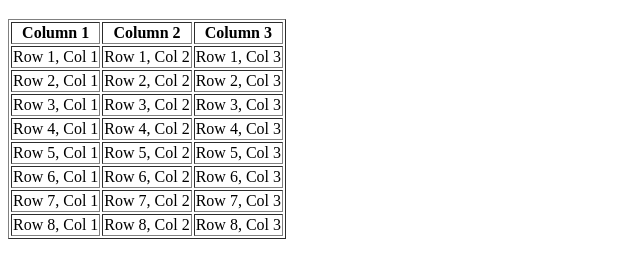
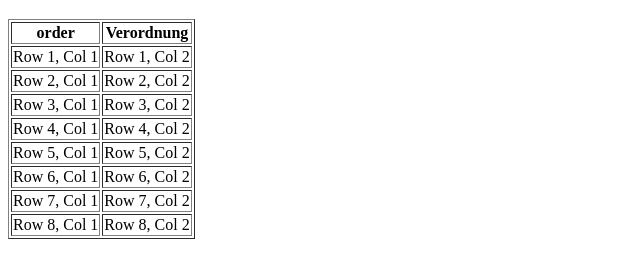
Before and after one commit to frankplagwitz/frankplagwitz.github.io, a plain HTML site: page index.html in a window 1280 px wide. Shown: the part 61-338 px from the top of the page, without its empty margins (0-640 px from the left). Drawn offline with Linux system fonts and the light colour scheme.

Commit message:
Changed table

```diff
--- a/index.html
+++ b/index.html
@@ -9,51 +9,44 @@
 
     <table border="1">
         <tr>
-            <th>Column 1</th>
-            <th>Column 2</th>
-            <th>Column 3</th>
+            <th>order</th>
+            <th>Verordnung</th>
+
         </tr>
         <tr>
             <td>Row 1, Col 1</td>
             <td>Row 1, Col 2</td>
-            <td>Row 1, Col 3</td>
+
         </tr>
         <!-- Add more rows in the same format -->
         <tr>
             <td>Row 2, Col 1</td>
             <td>Row 2, Col 2</td>
-            <td>Row 2, Col 3</td>
         </tr>
         <!-- Repeat this pattern for the remaining rows -->
 		<tr>
             <td>Row 3, Col 1</td>
             <td>Row 3, Col 2</td>
-            <td>Row 3, Col 3</td>
         </tr>
 		<tr>
             <td>Row 4, Col 1</td>
             <td>Row 4, Col 2</td>
-            <td>Row 4, Col 3</td>
         </tr>
 		<tr>
             <td>Row 5, Col 1</td>
             <td>Row 5, Col 2</td>
-            <td>Row 5, Col 3</td>
         </tr>
 		<tr>
             <td>Row 6, Col 1</td>
             <td>Row 6, Col 2</td>
-            <td>Row 6, Col 3</td>
         </tr>
 		<tr>
             <td>Row 7, Col 1</td>
             <td>Row 7, Col 2</td>
-            <td>Row 7, Col 3</td>
         </tr>
         <tr>
             <td>Row 8, Col 1</td>
             <td>Row 8, Col 2</td>
-            <td>Row 8, Col 3</td>
         </tr>
     </table>
 
```
